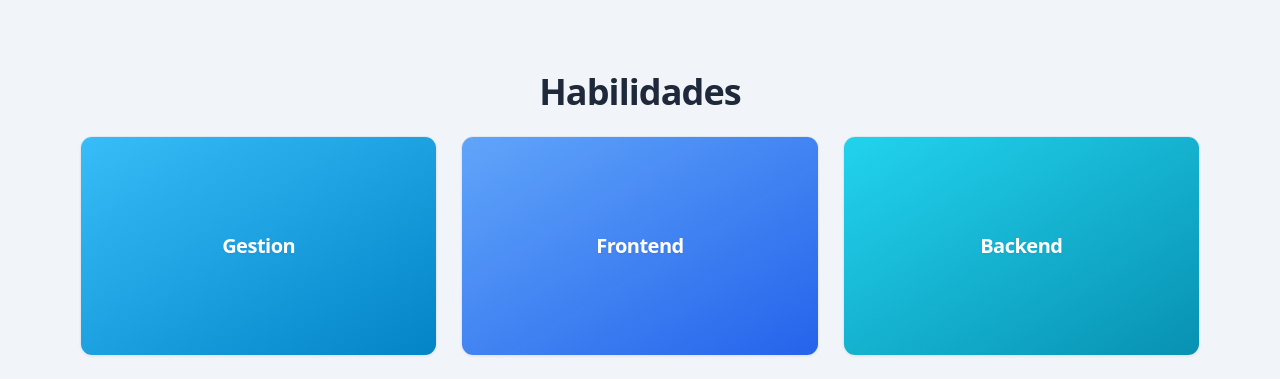
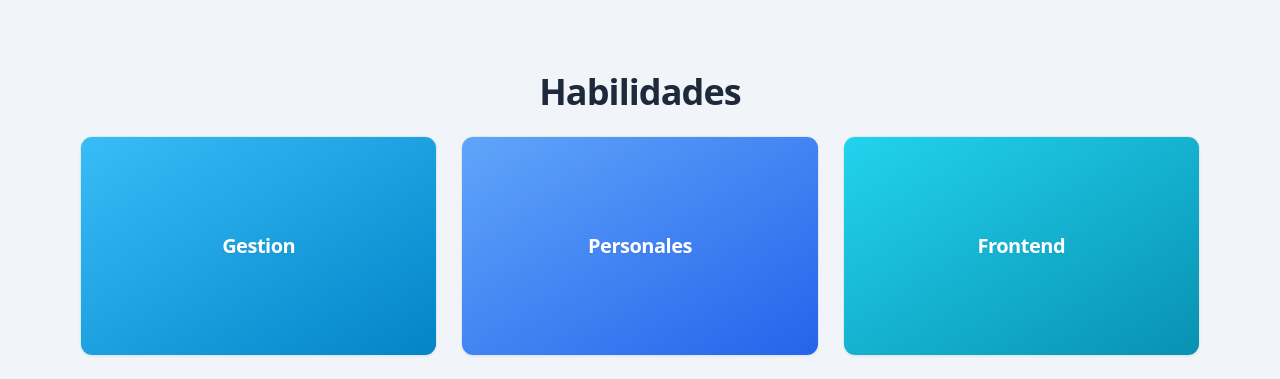
Before and after one commit to Hernny/Portfolio, a Next.js app: page / in a window 1280 px wide. Shown: the part 2520-2899 px from the top of the page. Built offline with nearby package versions, Linux system fonts and the light colour scheme; no server answers.

Commit message:
Skills: rename 'habilidades blandas' to 'Personales' and position it after 'gestion'; type-check and build PASS.

```diff
--- a/data/profile.ts
+++ b/data/profile.ts
@@ -26,6 +26,14 @@ export const profile = {
       'Roadmapping y priorización por impacto',
       'Stakeholder management',
       'Métricas & KPIs (lead time, throughput, calidad)'
+    ],
+    Personales: [
+      'Sentido común',
+      'Responsabilidad',
+      'Liderazgo',
+      'Pensamiento analítico',
+      'Lógica avanzada',
+      'Compañerismo',
     ],
     frontend: ['React', 'Next.js', 'TypeScript', 'Tailwind CSS', 'Framer Motion', 'Accesibilidad (a11y)'],
     backend: ['Node.js', 'REST APIs', 'Auth/OAuth', 'zod', 'date-fns'],
--- a/pages/privacy.tsx
+++ b/pages/privacy.tsx
@@ -1,4 +1,3 @@
-import Link from 'next/link';
 import { Layout } from '../components/Layout';
 
 export default function PrivacyPolicy() {
@@ -55,7 +54,7 @@ export default function PrivacyPolicy() {
       </p>
 
       <div className="mt-8">
-        <Link href="/" className="text-primary hover:underline">Volver al inicio</Link>
+        <a href="/" className="text-primary hover:underline">Volver al inicio</a>
       </div>
     </div>
     </Layout>
```
Also changed, not shown: 1 other file (tests, documents, lock files or other folders).
